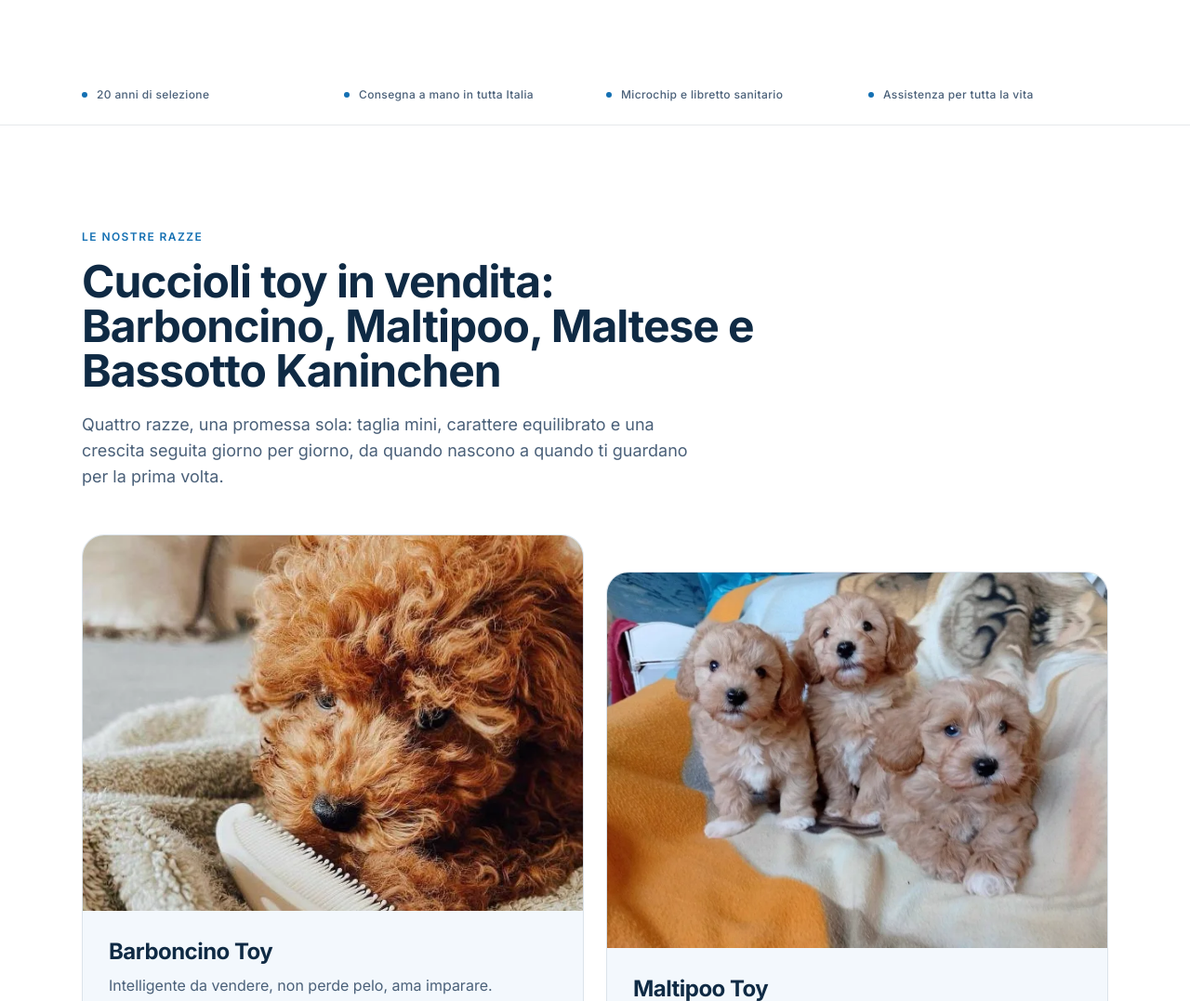
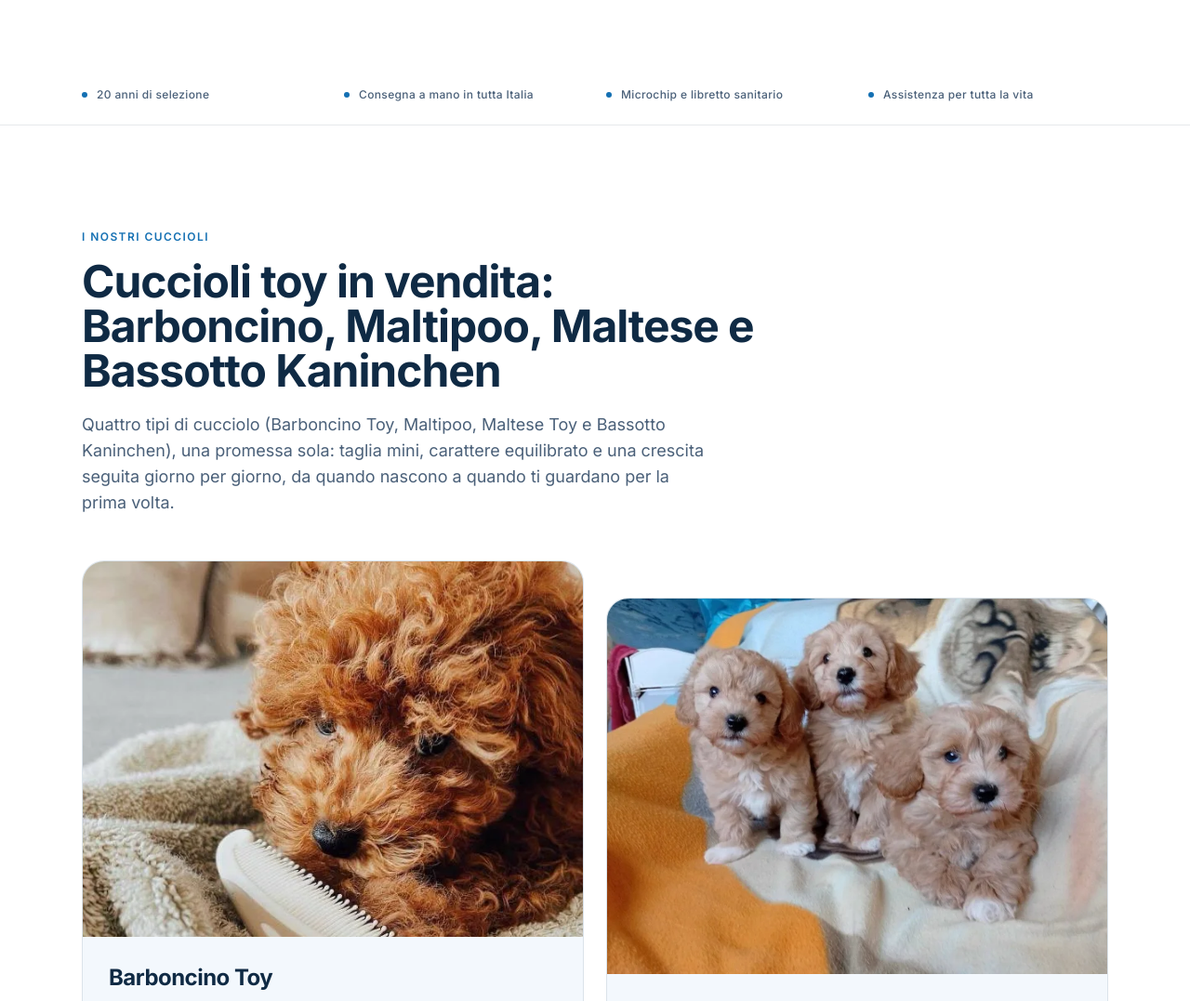
Before and after one commit to AlexTesta00/thehouseofdogs-site, a PHP site: page /index.php in a window 1280 px wide. Shown: the part 3610-4687 px from the top of the page at 93% size. Run offline with PHP 8.4, Linux system fonts and the light colour scheme; some libraries are stand-ins or nearby versions.

Commit message:
fix: replace "razza" wording with "cani di tipo" (Barboncino Toy, Maltipoo, Maltese Toy, Bassotto Kaninchen)
Co-Authored-By: Claude Fable 5.1 <noreply@anthropic.com>

```diff
--- a/site/index.php
+++ b/site/index.php
@@ -95,12 +95,12 @@ $formErrore  = isset($_GET['errore']);
     "mainEntity": [
       { "@type": "Question", "name": "Come faccio a fidarmi? Il web è pieno di truffe sui cuccioli.", "acceptedAnswer": { "@type": "Answer", "text": "Hai ragione a essere prudente. Per questo non ti chiediamo mai di fidarti al buio: ti mostriamo i cuccioli in foto e video dal vivo prima di qualsiasi decisione, rispondiamo al telefono con nome e cognome e ogni consegna viaggia con documenti e accordi scritti. Siamo un'attività registrata, con partita IVA visibile sul sito, e in 20 anni abbiamo accompagnato centinaia di famiglie." } },
       { "@type": "Question", "name": "Il cucciolo resterà davvero piccolo?", "acceptedAnswer": { "@type": "Answer", "text": "La taglia da adulto la scrive la genetica, non le promesse. Per questo selezioniamo linee toy seguite nel tempo e ti diciamo sempre peso e taglia dei genitori, con una stima onesta di come crescerà." } },
-      { "@type": "Question", "name": "Che documenti ricevo con il cucciolo?", "acceptedAnswer": { "@type": "Answer", "text": "Microchip registrato, libretto sanitario compilato dal veterinario con vaccinazioni e sverminazioni, certificato di razza in prima origine (si specifica che la richiesta deve essere fatta dal cliente e che eventuali costi saranno a carico del cliente) e accordo di vendita scritto. Tutto ti viene consegnato insieme a lui. Si dichiara esplicitamente che non viene rilasciato pedigree ENCI." } },
+      { "@type": "Question", "name": "Che documenti ricevo con il cucciolo?", "acceptedAnswer": { "@type": "Answer", "text": "Microchip registrato, libretto sanitario compilato dal veterinario con vaccinazioni e sverminazioni, certificato di tipo (Barboncino Toy, Maltipoo, Maltese Toy o Bassotto Kaninchen) in prima origine (si specifica che la richiesta deve essere fatta dal cliente e che eventuali costi saranno a carico del cliente) e accordo di vendita scritto. Tutto ti viene consegnato insieme a lui. Si dichiara esplicitamente che non viene rilasciato pedigree ENCI." } },
       { "@type": "Question", "name": "A che età consegnate i cuccioli?", "acceptedAnswer": { "@type": "Answer", "text": "Mai prima dei 60 giorni di vita, come prevede la legge italiana: è il tempo che serve a un cucciolo per crescere sereno accanto alla mamma. Alla consegna ha già il primo ciclo vaccinale." } },
-      { "@type": "Question", "name": "Quanto costa un cucciolo toy?", "acceptedAnswer": { "@type": "Answer", "text": "Dipende da razza, colore e linea di sangue. Scrivici su WhatsApp: ti diciamo subito disponibilità e prezzo, chiaro e completo di tutto quello che include. Si prenota con una caparra e il saldo si può pagare anche a rate con finanziamento, previa approvazione. Niente costi a sorpresa dopo." } },
+      { "@type": "Question", "name": "Quanto costa un cucciolo toy?", "acceptedAnswer": { "@type": "Answer", "text": "Dipende dal tipo di cucciolo (Barboncino Toy, Maltipoo, Maltese Toy o Bassotto Kaninchen), dal colore e dalla linea di sangue. Scrivici su WhatsApp: ti diciamo subito disponibilità e prezzo, chiaro e completo di tutto quello che include. Si prenota con una caparra e il saldo si può pagare anche a rate con finanziamento, previa approvazione. Niente costi a sorpresa dopo." } },
       { "@type": "Question", "name": "Consegnate davvero in tutta Italia?", "acceptedAnswer": { "@type": "Answer", "text": "Sì, e lo facciamo a mano: il cucciolo viaggia accompagnato, non in un pacco. Concordiamo insieme giorno, modalità e rimborso delle spese di viaggio, sempre prima della prenotazione." } },
-      { "@type": "Question", "name": "Barboncino e Maltipoo perdono pelo?", "acceptedAnswer": { "@type": "Answer", "text": "Pochissimo: sono tra le razze con la minor dispersione di pelo, per questo sono amatissime in appartamento. Nessun cane è ipoallergenico al cento per cento, ma qui siamo molto vicini." } },
-      { "@type": "Question", "name": "La taglia toy è riconosciuta ufficialmente?", "acceptedAnswer": { "@type": "Answer", "text": "Dipende dalla razza: il Barboncino Toy è una varietà riconosciuta, mentre per il Maltese la parola toy indica la selezione di taglia più piccola, non una categoria ufficiale. Te lo diciamo chiaramente perché è così che vogliamo lavorare: parole oneste, cuccioli veri." } }
+      { "@type": "Question", "name": "Barboncino e Maltipoo perdono pelo?", "acceptedAnswer": { "@type": "Answer", "text": "Pochissimo: sono tra i tipi di cane con la minor dispersione di pelo, per questo sono amatissime in appartamento. Nessun cane è ipoallergenico al cento per cento, ma qui siamo molto vicini." } },
+      { "@type": "Question", "name": "La taglia toy è riconosciuta ufficialmente?", "acceptedAnswer": { "@type": "Answer", "text": "Dipende dal tipo: il Barboncino Toy è una varietà riconosciuta, mentre per il Maltese la parola toy indica la selezione di taglia più piccola, non una categoria ufficiale. Te lo diciamo chiaramente perché è così che vogliamo lavorare: parole oneste, cuccioli veri." } }
     ]
   }
   </script>
@@ -182,7 +182,7 @@ $formErrore  = isset($_GET['errore']);
       </div>
     </div>
 
-    <!-- banda 3: le razze, staccato -->
+    <!-- banda 3: i tipi di cucciolo, staccato -->
     <div class="band" data-a="0.555" data-b="0.825" data-spread="0.4" style="--sx:32%;--sa:.62">
       <div class="band-inner mx-auto max-w-6xl px-6">
         <div class="max-w-2xl split">
@@ -205,7 +205,7 @@ $formErrore  = isset($_GET['errore']);
           <span class="sr-only">Portalo a casa.</span>
           <span aria-hidden="true" data-split-rise>Portalo a casa.</span>
         </p>
-        <p class="settle-sub mt-5 text-lg lg:text-xl text-cream/90 max-w-xl mx-auto">Consegna a mano in tutta Italia, con microchip, libretto sanitario e certificato di razza in prima origine (si specifica che la richiesta deve essere fatta dal cliente e che eventuali costi saranno a carico del cliente).</p>
+        <p class="settle-sub mt-5 text-lg lg:text-xl text-cream/90 max-w-xl mx-auto">Consegna a mano in tutta Italia, con microchip, libretto sanitario e certificato di tipo (Barboncino Toy, Maltipoo, Maltese Toy o Bassotto Kaninchen) in prima origine (si specifica che la richiesta deve essere fatta dal cliente e che eventuali costi saranno a carico del cliente).</p>
         <div class="settle-cta mt-8 flex flex-wrap items-center justify-center gap-3">
           <a href="https://wa.me/393770876017?text=Ciao!%20Ho%20visto%20il%20sito%20e%20vorrei%20informazioni%20sui%20cuccioli%20disponibili." target="_blank" rel="noopener" class="btn btn-wa rounded-full px-6 py-3 font-semibold">Scrivici su WhatsApp</a>
           <a href="#cuccioli" class="btn btn-ghost rounded-full px-6 py-3 font-semibold">Scopri i cuccioli</a>
@@ -252,9 +252,9 @@ $formErrore  = isset($_GET['errore']);
   <section id="cuccioli" class="bg-canvas py-20 md:py-28 relative">
     <div class="mx-auto max-w-6xl px-6">
       <div class="reveal max-w-3xl">
-        <p class="part font-monolabel text-xs text-accent mb-4">LE NOSTRE RAZZE</p>
+        <p class="part font-monolabel text-xs text-accent mb-4">I NOSTRI CUCCIOLI</p>
         <h1 class="part font-display text-3xl md:text-5xl leading-tight text-ink">Cuccioli toy in vendita: Barboncino, Maltipoo, Maltese e Bassotto Kaninchen</h1>
-        <p class="part mt-5 text-lg text-inksoft max-w-2xl">Quattro razze, una promessa sola: taglia mini, carattere equilibrato e una crescita seguita giorno per giorno, da quando nascono a quando ti guardano per la prima volta.</p>
+        <p class="part mt-5 text-lg text-inksoft max-w-2xl">Quattro tipi di cucciolo (Barboncino Toy, Maltipoo, Maltese Toy e Bassotto Kaninchen), una promessa sola: taglia mini, carattere equilibrato e una crescita seguita giorno per giorno, da quando nascono a quando ti guardano per la prima volta.</p>
       </div>
 
       <div class="mt-12 grid gap-6 md:grid-cols-2 reveal">
@@ -379,7 +379,7 @@ $formErrore  = isset($_GET['errore']);
         <li class="part bg-deeppanel rounded-2xl p-6 md:p-7 border border-white/5">
           <p class="font-monolabel text-[10px] text-accent mb-2">03</p>
           <h3 class="font-display text-xl">Documenti veri, sempre</h3>
-          <p class="mt-2 text-creamsoft">Ogni cucciolo parte con microchip e libretto sanitario compilato dal veterinario; su richiesta, certificato di razza in prima origine (si specifica che la richiesta deve essere fatta dal cliente e che eventuali costi saranno a carico del cliente). Tutto nero su bianco.</p>
+          <p class="mt-2 text-creamsoft">Ogni cucciolo parte con microchip e libretto sanitario compilato dal veterinario; su richiesta, certificato di tipo (Barboncino Toy, Maltipoo, Maltese Toy o Bassotto Kaninchen) in prima origine (si specifica che la richiesta deve essere fatta dal cliente e che eventuali costi saranno a carico del cliente). Tutto nero su bianco.</p>
         </li>
         <li class="part bg-deeppanel rounded-2xl p-6 md:p-7 border border-white/5">
           <p class="font-monolabel text-[10px] text-accent mb-2">04</p>
@@ -409,7 +409,7 @@ $formErrore  = isset($_GET['errore']);
             <div class="part md:text-right md:pr-8">
               <p class="font-monolabel text-[10px] text-accent mb-2 flex items-center gap-2 md:justify-end"><span class="paw-step" aria-hidden="true">🐾</span>PASSO 1</p>
               <h3 class="font-display text-2xl text-ink">Scrivici</h3>
-              <p class="mt-2 text-inksoft">Un messaggio su WhatsApp basta. Dicci che razza ami e che casa lo aspetta.</p>
+              <p class="mt-2 text-inksoft">Un messaggio su WhatsApp basta. Dicci che tipo di cucciolo ami (Barboncino Toy, Maltipoo, Maltese Toy o Bassotto Kaninchen) e che casa lo aspetta.</p>
             </div><div aria-hidden="true"></div>
           </li>
           <li class="step-item reveal md:grid md:grid-cols-2 md:gap-10 items-center pl-14 md:pl-0">
@@ -517,7 +517,7 @@ $formErrore  = isset($_GET['errore']);
         </details>
         <details class="part faq-item py-5">
           <summary class="faq-q flex items-start justify-between gap-4 font-semibold text-ink text-lg"><span>Che documenti ricevo con il cucciolo?</span><span class="faq-chev text-accent shrink-0 mt-1" aria-hidden="true">+</span></summary>
-          <p class="mt-3 text-inksoft">Microchip registrato, libretto sanitario compilato dal veterinario con vaccinazioni e sverminazioni, certificato di razza in prima origine (si specifica che la richiesta deve essere fatta dal cliente e che eventuali costi saranno a carico del cliente) e accordo di vendita scritto. Tutto ti viene consegnato insieme a lui. <strong>Si dichiara esplicitamente che non viene rilasciato pedigree ENCI.</strong></p>
+          <p class="mt-3 text-inksoft">Microchip registrato, libretto sanitario compilato dal veterinario con vaccinazioni e sverminazioni, certificato di tipo (Barboncino Toy, Maltipoo, Maltese Toy o Bassotto Kaninchen) in prima origine (si specifica che la richiesta deve essere fatta dal cliente e che eventuali costi saranno a carico del cliente) e accordo di vendita scritto. Tutto ti viene consegnato insieme a lui. <strong>Si dichiara esplicitamente che non viene rilasciato pedigree ENCI.</strong></p>
         </details>
         <details class="part faq-item py-5">
           <summary class="faq-q flex items-start justify-between gap-4 font-semibold text-ink text-lg"><span>A che età consegnate i cuccioli?</span><span class="faq-chev text-accent shrink-0 mt-1" aria-hidden="true">+</span></summary>
@@ -525,7 +525,7 @@ $formErrore  = isset($_GET['errore']);
         </details>
         <details class="part faq-item py-5">
           <summary class="faq-q flex items-start justify-between gap-4 font-semibold text-ink text-lg"><span>Quanto costa un cucciolo toy?</span><span class="faq-chev text-accent shrink-0 mt-1" aria-hidden="true">+</span></summary>
-          <p class="mt-3 text-inksoft">Dipende da razza, colore e linea di sangue. Scrivici su WhatsApp: ti diciamo subito disponibilità e prezzo, chiaro e completo di tutto quello che include. Si prenota con una caparra e il saldo si può pagare anche a rate con finanziamento, previa approvazione. Niente costi a sorpresa dopo.</p>
+          <p class="mt-3 text-inksoft">Dipende dal tipo di cucciolo (Barboncino Toy, Maltipoo, Maltese Toy o Bassotto Kaninchen), dal colore e dalla linea di sangue. Scrivici su WhatsApp: ti diciamo subito disponibilità e prezzo, chiaro e completo di tutto quello che include. Si prenota con una caparra e il saldo si può pagare anche a rate con finanziamento, previa approvazione. Niente costi a sorpresa dopo.</p>
         </details>
         <details class="part faq-item py-5">
           <summary class="faq-q flex items-start justify-between gap-4 font-semibold text-ink text-lg"><span>Consegnate davvero in tutta Italia?</span><span class="faq-chev text-accent shrink-0 mt-1" aria-hidden="true">+</span></summary>
@@ -533,11 +533,11 @@ $formErrore  = isset($_GET['errore']);
         </details>
         <details class="part faq-item py-5">
           <summary class="faq-q flex items-start justify-between gap-4 font-semibold text-ink text-lg"><span>Barboncino e Maltipoo perdono pelo?</span><span class="faq-chev text-accent shrink-0 mt-1" aria-hidden="true">+</span></summary>
-          <p class="mt-3 text-inksoft">Pochissimo: sono tra le razze con la minor dispersione di pelo, per questo sono amatissime in appartamento. Nessun cane è ipoallergenico al cento per cento, ma qui siamo molto vicini.</p>
+          <p class="mt-3 text-inksoft">Pochissimo: sono tra i tipi di cane con la minor dispersione di pelo, per questo sono amatissime in appartamento. Nessun cane è ipoallergenico al cento per cento, ma qui siamo molto vicini.</p>
         </details>
         <details class="part faq-item py-5">
           <summary class="faq-q flex items-start justify-between gap-4 font-semibold text-ink text-lg"><span>La taglia toy è riconosciuta ufficialmente?</span><span class="faq-chev text-accent shrink-0 mt-1" aria-hidden="true">+</span></summary>
-          <p class="mt-3 text-inksoft">Dipende dalla razza: il Barboncino Toy è una varietà riconosciuta, mentre per il Maltese la parola toy indica la selezione di taglia più piccola, non una categoria ufficiale. Te lo diciamo chiaramente perché è così che vogliamo lavorare: parole oneste, cuccioli veri.</p>
+          <p class="mt-3 text-inksoft">Dipende dal tipo: il Barboncino Toy è una varietà riconosciuta, mentre per il Maltese la parola toy indica la selezione di taglia più piccola, non una categoria ufficiale. Te lo diciamo chiaramente perché è così che vogliamo lavorare: parole oneste, cuccioli veri.</p>
         </details>
       </div>
     </div>
@@ -602,7 +602,7 @@ $formErrore  = isset($_GET['errore']);
             </div>
           </div>
           <div>
-            <label for="f-razza" class="font-monolabel text-[10px] text-creamsoft block mb-1.5">RAZZA</label>
+            <label for="f-razza" class="font-monolabel text-[10px] text-creamsoft block mb-1.5">TIPO DI CUCCIOLO</label>
             <select id="f-razza" name="razza" class="field w-full rounded-xl px-4 py-3 text-ink">
               <option>Non so ancora</option>
               <option>Barboncino Toy</option>
@@ -638,10 +638,10 @@ $formErrore  = isset($_GET['errore']);
         <span class="font-display text-lg">House of Dogs</span>
       </div>
       <p class="mt-4 max-w-sm text-sm">Da 20 anni, cuccioli toy selezionati con passione, dalla nostra famiglia alla tua.</p>
-      <p class="mt-6 text-xs opacity-70">I visual di apertura sono generati digitalmente. I cuccioli nelle foto delle razze sono reali.</p>
+      <p class="mt-6 text-xs opacity-70">I visual di apertura sono generati digitalmente. I cuccioli nelle foto dei tipi sono reali.</p>
     </div>
-    <nav aria-label="Razze" class="text-sm">
-      <p class="font-monolabel text-[10px] text-accent mb-4">RAZZE</p>
+    <nav aria-label="Tipi di cucciolo" class="text-sm">
+      <p class="font-monolabel text-[10px] text-accent mb-4">TIPI DI CUCCIOLO</p>
       <ul class="grid gap-2.5">
         <li><a class="hover:text-cream transition-colors" href="#barboncino-toy">Barboncino Toy</a></li>
         <li><a class="hover:text-cream transition-colors" href="#maltipoo-toy">Maltipoo Toy</a></li>
--- a/site/invia.php
+++ b/site/invia.php
@@ -71,7 +71,7 @@ $corpo = "Nuova richiesta dal sito thehouseofdog.it\n\n"
        . "Nome: {$nome}\n"
        . "Telefono: " . ($telefono !== '' ? $telefono : 'non indicato') . "\n"
        . "Email: " . ($email !== '' ? $email : 'non indicata') . "\n"
-       . "Razza di interesse: {$razza}\n\n"
+       . "Tipo di cucciolo di interesse: {$razza}\n\n"
        . "Messaggio:\n" . ($messaggio !== '' ? $messaggio : '(nessun messaggio)') . "\n\n"
        . "Inviato il: " . date('d/m/Y H:i') . "\n"
        . "IP: " . ($_SERVER['REMOTE_ADDR'] ?? 'sconosciuto') . "\n";
--- a/site/privacy.php
+++ b/site/privacy.php
@@ -78,7 +78,7 @@
   <h3>a) Dati di navigazione</h3>
   <p>I sistemi informatici che fanno funzionare il sito raccolgono, nel normale esercizio, alcuni dati la cui trasmissione è implicita nell'uso di Internet: indirizzo IP, tipo di browser e sistema operativo, pagina richiesta, data e ora, dimensione della risposta. Sono dati tecnici, conservati dal fornitore di hosting nei log del server per motivi di sicurezza e per rilevare eventuali abusi, e non vengono associati a persone identificate se non in caso di accertamento di responsabilità per reati informatici.</p>
   <h3>b) Dati che ci fornisci con il modulo di contatto</h3>
-  <p>Nome, telefono, email, razza di interesse e contenuto del messaggio. Il modulo contiene un campo nascosto anti-spam (honeypot) che non raccoglie dati delle persone.</p>
+  <p>Nome, telefono, email, tipo di cucciolo di interesse e contenuto del messaggio. Il modulo contiene un campo nascosto anti-spam (honeypot) che non raccoglie dati delle persone.</p>
   <h3>c) Dati di contatto via WhatsApp, telefono ed email</h3>
   <p>Se ci scrivi su WhatsApp, ci chiami o ci mandi un'email, trattiamo il tuo numero o indirizzo e il contenuto della conversazione, incluse foto e video che ci invii.</p>
   <h3>d) Dati relativi al pagamento</h3>
```
Also changed, not shown: site/termini.php (+4 -4 lines).
